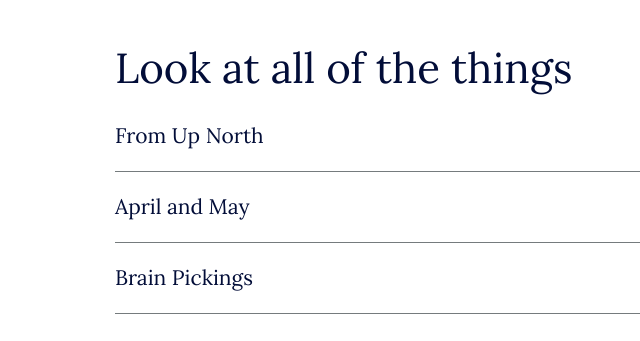
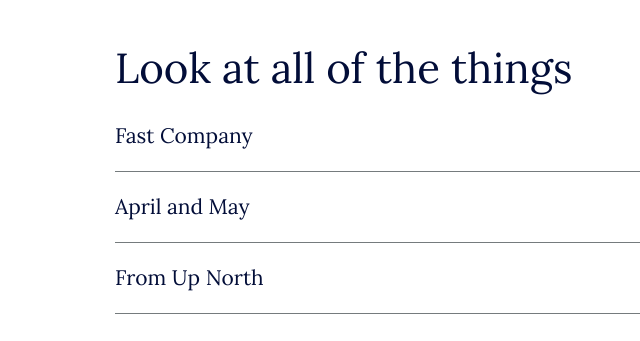
Before and after one commit to huetingj/huetingj.github.io, a plain HTML site: page index.html in a window 1280 px wide. Shown: the part 1760-2101 px from the top of the page, 0-640 px from the left. Drawn offline with nearby package versions, Linux system fonts and the light colour scheme.

Commit message:
fast company

```diff
--- a/index.html
+++ b/index.html
@@ -34,11 +34,11 @@
 			<section id="rss" class="fade2">
 				<h2>Look at all of the things</h2>
 				<br/>
-				<a class= "wiredLinkOne feedLink" href="http://www.fromupnorth.com/" target="_blank">From Up North</a>
+				<a class= "wiredLinkThree feedLink" href="http://www.fastcompany.com/" target="_blank">Fast Company</a>
 				<hr>
 				<a class= "wiredLinkThree feedLink" href="http://blog.aprilandmay.com/" target="_blank">April and May</a>
 				<hr>
-				<a class= "wiredLinkThree feedLink" href="https://www.brainpickings.org/" target="_blank">Brain Pickings</a>
+				<a class= "wiredLinkOne feedLink" href="http://www.fromupnorth.com/" target="_blank">From Up North</a>
 				<hr>
 			</section>
 
```
